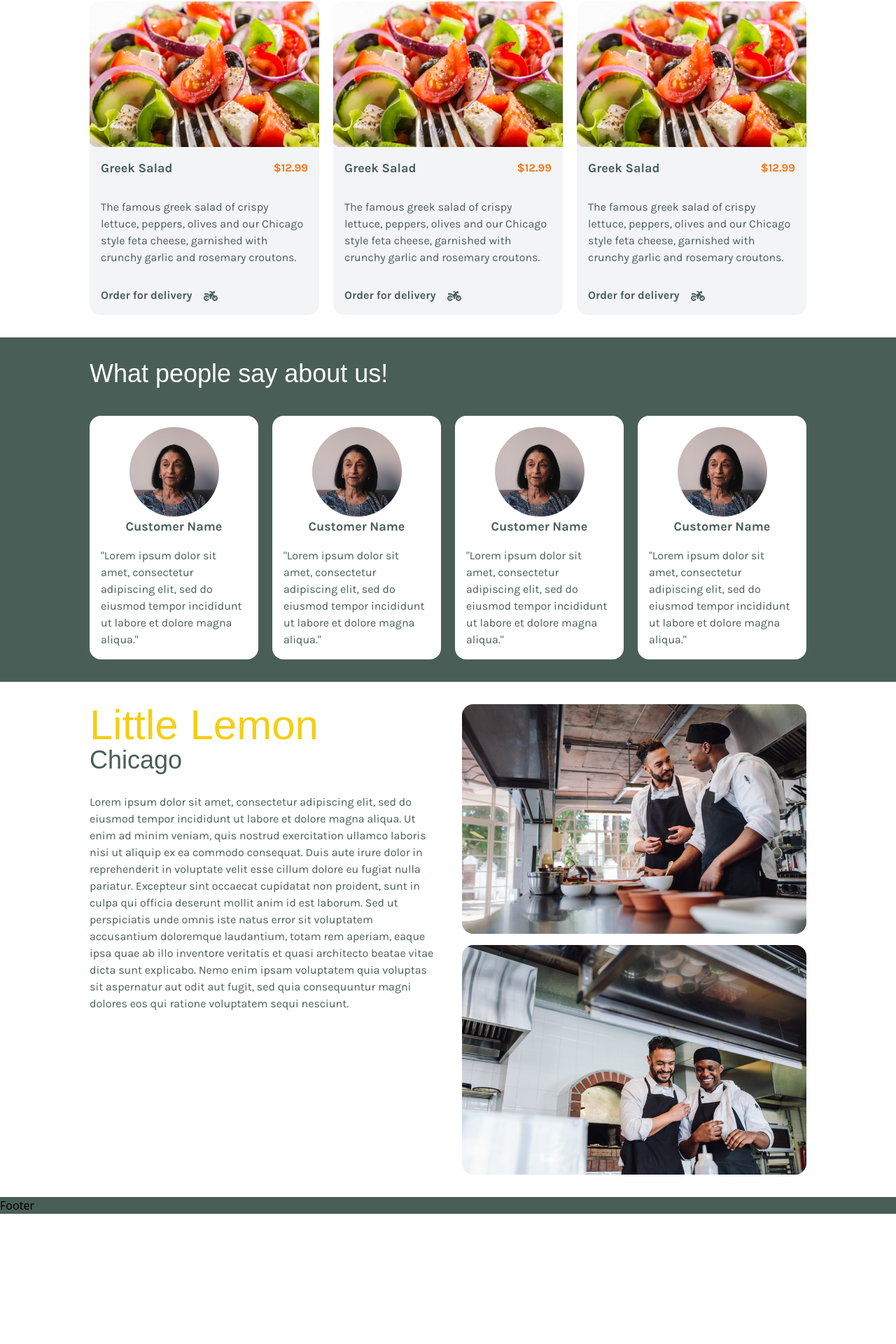
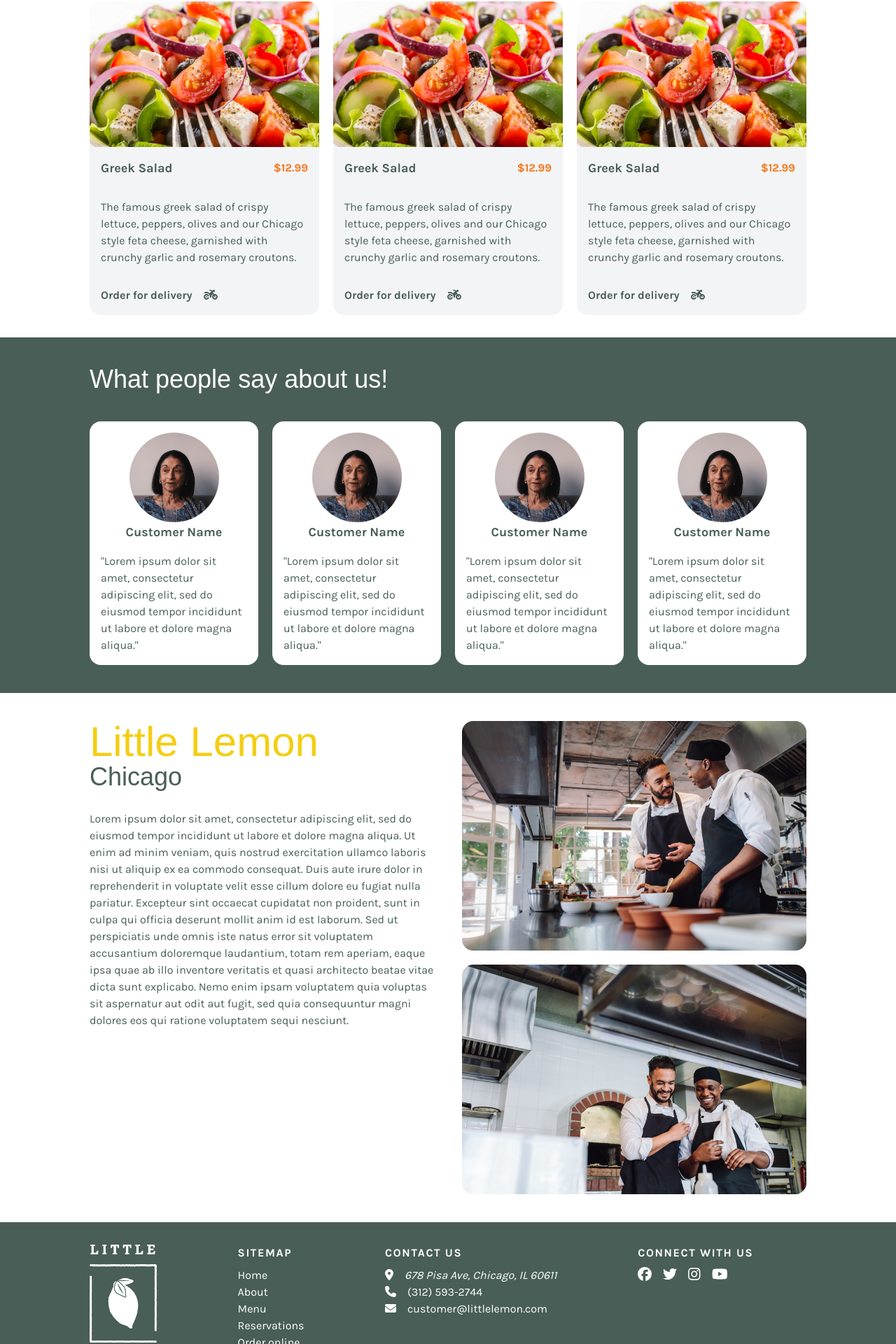
Before and after one commit to David-Werth/little-lemon, a Next.js app: page / in a window 1280 px wide. Shown: the part 678-2598 px from the top of the page at 70% size. Before the commit the page ends 2412 px from the top, so only its background shows below. Built offline with nearby package versions, Linux system fonts and the light colour scheme; a web font is replaced by a local one.

Commit message:
completed layout of landing page and added under construction component

```diff
--- a/app/about/page.jsx
+++ b/app/about/page.jsx
@@ -1,7 +1,9 @@
+import UnderConstruction from '@/components/UnderConstruction';
+
 const Page = () => {
 	return (
-		<section>
-			<p>about</p>
+		<section className="flex justify-center">
+			<UnderConstruction />
 		</section>
 	);
 };
--- a/app/login/page.jsx
+++ b/app/login/page.jsx
@@ -1,7 +1,9 @@
+import UnderConstruction from '@/components/UnderConstruction';
+
 const Page = () => {
 	return (
-		<section>
-			<p>login</p>
+		<section className="flex justify-center">
+			<UnderConstruction />
 		</section>
 	);
 };
--- a/app/menu/page.jsx
+++ b/app/menu/page.jsx
@@ -1,7 +1,9 @@
+import UnderConstruction from '@/components/UnderConstruction';
+
 const Page = () => {
 	return (
-		<section>
-			<p>menu</p>
+		<section className="flex justify-center">
+			<UnderConstruction />
 		</section>
 	);
 };
--- a/app/order/page.jsx
+++ b/app/order/page.jsx
@@ -1,7 +1,9 @@
+import UnderConstruction from '@/components/UnderConstruction';
+
 const Page = () => {
 	return (
-		<section>
-			<p>order</p>
+		<section className="flex justify-center">
+			<UnderConstruction />
 		</section>
 	);
 };
--- a/app/page.jsx
+++ b/app/page.jsx
@@ -48,17 +48,17 @@ export default function Home() {
 							Online Menu
 						</Link>
 					</div>
-					<div className="flex flex-col gap-5 sm:flex-row">
+					<div className="grid grid-cols-1 gap-5 sm:grid-cols-2 lg:grid-cols-3">
 						<SpecialsCard />
 						<SpecialsCard />
 						<SpecialsCard />
 					</div>
 				</div>
 			</section>
-			<section className="flex justify-center py-8 text-white bg-green">
+			<section className="flex justify-center py-10 text-white bg-green">
 				<div className="w-11/12 max-w-5xl">
 					<h3 className="mb-10 text-4xl font-markazi">What people say about us!</h3>
-					<div className="grid grid-cols-1 gap-5 sm:grid-cols-2 md:grid-cols-4">
+					<div className="grid grid-cols-1 gap-5 sm:grid-cols-2 md:grid-cols-3 lg:grid-cols-4">
 						<TestimonialCard />
 						<TestimonialCard />
 						<TestimonialCard />
@@ -66,9 +66,9 @@ export default function Home() {
 					</div>
 				</div>
 			</section>
-			<section className="flex justify-center py-8">
-				<div className="flex flex-col w-11/12 max-w-5xl gap-10 md:flex-row">
-					<div className="flex-1">
+			<section className="flex justify-center py-10">
+				<div className="grid w-11/12 max-w-5xl grid-cols-1 gap-10 lg:grid-cols-2">
+					<div>
 						<h1 className="text-6xl font-normal text-yellow font-markazi">
 							Little Lemon
 						</h1>
@@ -88,9 +88,17 @@ export default function Home() {
 							dolores eos qui ratione voluptatem sequi nesciunt.
 						</p>
 					</div>
-					<div className="self-center object-cover w-full md:flex-1">
-						<Image src={chefs} alt="chefs" className="max-w-full mb-4 rounded-2xl" />
-						<Image src={chefs2} alt="chefs" className="max-w-full rounded-2xl" />
+					<div className="flex flex-col gap-5 sm:flex-row lg:flex-col ">
+						<Image
+							src={chefs}
+							alt="chefs"
+							className="object-cover w-full sm:w-3/6 lg:w-full rounded-2xl"
+						/>
+						<Image
+							src={chefs2}
+							alt="chefs"
+							className="object-cover w-full sm:w-3/6 lg:w-full rounded-2xl"
+						/>
 					</div>
 				</div>
 			</section>
--- a/app/reservations/page.jsx
+++ b/app/reservations/page.jsx
@@ -1,7 +1,9 @@
+import UnderConstruction from '@/components/UnderConstruction';
+
 const Page = () => {
 	return (
-		<section>
-			<p>reservations</p>
+		<section className="flex justify-center">
+			<UnderConstruction />
 		</section>
 	);
 };
--- a/components/Footer.jsx
+++ b/components/Footer.jsx
@@ -1,7 +1,64 @@
+import { FontAwesomeIcon } from '@fortawesome/react-fontawesome';
+import {
+	faEnvelope,
+	faLocationDot,
+	faPhone,
+	fas,
+} from '@fortawesome/free-solid-svg-icons';
+import logo from '../public/logowhite.png';
+import Image from 'next/image';
+import Link from 'next/link';
+import {
+	faFacebook,
+	faInstagram,
+	faTwitter,
+	faYoutube,
+} from '@fortawesome/free-brands-svg-icons';
+
+let something =
+	'grid-cols-1 gap-5 sm:grid-cols-2 md:grid-cols-3 lg:grid-cols-4';
+
 const Footer = () => {
 	return (
-		<footer className=" bg-green">
-			<p>Footer</p>
+		<footer className="flex justify-center w-full py-8 mt-auto text-white bg-green font-karla">
+			<div className="grid w-11/12 max-w-5xl gap-10 sm:grid-cols-2 md:grid-cols-none md:grid-flow-col justify-items-stretch">
+				<Image src={logo} alt="logo" className="w-24" />
+				<nav>
+					<h4 className="mb-2 font-bold tracking-widest">SITEMAP</h4>
+					<ul className="flex flex-col">
+						<Link href="/">Home</Link>
+						<Link href="/about">About</Link>
+						<Link href="/menu">Menu</Link>
+						<Link href="/reservations">Reservations</Link>
+						<Link href="/order">Order online</Link>
+						<Link href="/login">Login</Link>
+					</ul>
+				</nav>
+				<div>
+					<h4 className="mb-2 font-bold tracking-widest">CONTACT US</h4>
+
+					<p className="italic">
+						<FontAwesomeIcon icon={faLocationDot} className="inline h-4 mr-4" />
+						678 Pisa Ave, Chicago, IL 60611
+					</p>
+					<p>
+						<FontAwesomeIcon icon={faPhone} className="inline h-4 mr-4" />
+						(312) 593-2744
+					</p>
+					<p>
+						<FontAwesomeIcon icon={faEnvelope} className="inline h-4 mr-4" />
+						customer@littlelemon.com
+					</p>
+				</div>
+				<div>
+					<h4 className="mb-2 font-bold tracking-widest">CONNECT WITH US</h4>
+
+					<FontAwesomeIcon icon={faFacebook} className="inline h-5 mr-4" />
+					<FontAwesomeIcon icon={faTwitter} className="inline h-5 mr-4" />
+					<FontAwesomeIcon icon={faInstagram} className="inline h-5 mr-4" />
+					<FontAwesomeIcon icon={faYoutube} className="inline h-5 mr-4" />
+				</div>
+			</div>
 		</footer>
 	);
 };
--- a/components/SpecialsCard.jsx
+++ b/components/SpecialsCard.jsx
@@ -2,10 +2,12 @@ import Image from 'next/image';
 
 import greekSalad from '../public/greeksalad.jpg';
 import Link from 'next/link';
+import { FontAwesomeIcon } from '@fortawesome/react-fontawesome';
+import { faMotorcycle } from '@fortawesome/free-solid-svg-icons';
 
 const SpecialsCard = () => {
 	return (
-		<div className="overflow-hidden bg-gray-100 rounded-2xl [&>div>img]:hover:scale-110 basis-1/3">
+		<div className="overflow-hidden bg-gray-100 rounded-2xl [&>div>img]:hover:scale-110">
 			<div className="overflow-hidden">
 				<Image
 					src={greekSalad}
@@ -25,21 +27,7 @@ const SpecialsCard = () => {
 				</p>
 				<Link href="/order" className="font-bold">
 					Order for delivery
-					<svg
-						ariaHidden="true"
-						focusable="false"
-						dataPrefix="fas"
-						dataIcon="motorcycle"
-						className="inline w-5 ml-4 svg-inline--fa fa-motorcycle"
-						role="img"
-						xmlns="http://www.w3.org/2000/svg"
-						viewBox="0 0 640 512"
-					>
-						<path
-							fill="currentColor"
-							d="M280 32c-13.3 0-24 10.7-24 24s10.7 24 24 24h57.7l16.4 30.3L256 192l-45.3-45.3c-12-12-28.3-18.7-45.3-18.7H64c-17.7 0-32 14.3-32 32v32h96c88.4 0 160 71.6 160 160c0 11-1.1 21.7-3.2 32h70.4c-2.1-10.3-3.2-21-3.2-32c0-52.2 25-98.6 63.7-127.8l15.4 28.6C402.4 276.3 384 312 384 352c0 70.7 57.3 128 128 128s128-57.3 128-128s-57.3-128-128-128c-13.5 0-26.5 2.1-38.7 6L418.2 128H480c17.7 0 32-14.3 32-32V64c0-17.7-14.3-32-32-32H459.6c-7.5 0-14.7 2.6-20.5 7.4L391.7 78.9l-14-26c-7-12.9-20.5-21-35.2-21H280zM462.7 311.2l28.2 52.2c6.3 11.7 20.9 16 32.5 9.7s16-20.9 9.7-32.5l-28.2-52.2c2.3-.3 4.7-.4 7.1-.4c35.3 0 64 28.7 64 64s-28.7 64-64 64s-64-28.7-64-64c0-15.5 5.5-29.7 14.7-40.8zM187.3 376c-9.5 23.5-32.5 40-59.3 40c-35.3 0-64-28.7-64-64s28.7-64 64-64c26.9 0 49.9 16.5 59.3 40h66.4C242.5 268.8 190.5 224 128 224C57.3 224 0 281.3 0 352s57.3 128 128 128c62.5 0 114.5-44.8 125.8-104H187.3zM128 384a32 32 0 1 0 0-64 32 32 0 1 0 0 64z"
-						></path>
-					</svg>
+					<FontAwesomeIcon icon={faMotorcycle} className="inline h-4 ml-4" />
 				</Link>
 			</div>
 		</div>
--- /dev/null
+++ b/components/UnderConstruction.jsx
@@ -0,0 +1,13 @@
+import { faScrewdriverWrench } from '@fortawesome/free-solid-svg-icons';
+import { FontAwesomeIcon } from '@fortawesome/react-fontawesome';
+
+const UnderConstruction = () => {
+	return (
+		<div className="flex flex-col items-center justify-center w-11/12 max-w-5xl gap-12 py-10 h-3/5 text-green">
+			<h1 className="text-6xl font-markazi">Page is under construction!</h1>
+			<FontAwesomeIcon icon={faScrewdriverWrench} className="max-h-48" />
+		</div>
+	);
+};
+
+export default UnderConstruction;
--- a/package.json
+++ b/package.json
@@ -9,6 +9,10 @@
     "lint": "next lint"
   },
   "dependencies": {
+    "@fortawesome/fontawesome-svg-core": "^6.4.2",
+    "@fortawesome/free-brands-svg-icons": "^6.4.2",
+    "@fortawesome/free-solid-svg-icons": "^6.4.2",
+    "@fortawesome/react-fontawesome": "^0.2.0",
     "autoprefixer": "10.4.15",
     "next": "13.4.19",
     "postcss": "8.4.29",
```
Also changed, not shown: public/logowhite.png (added), 1 other file (tests, documents, lock files or other folders).
